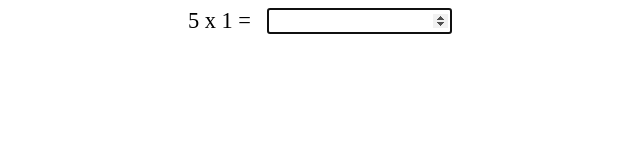
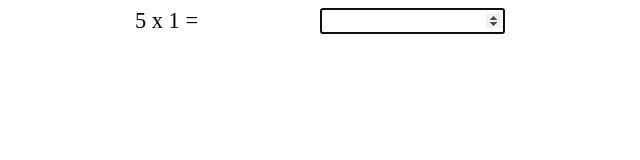
Before and after one commit to matt-j-e/tdd-times-tables, a website with bundled scripts: page index.html in a window 1280 px wide. Both pictures are taken after a click on the button "Start". Shown: the whole page, without its empty margins (320-960 px from the left). Built offline with nearby package versions, Linux system fonts and the light colour scheme.

Commit message:
Use css grid.

```diff
--- a/styles.css
+++ b/styles.css
@@ -1,10 +1,8 @@
 .wrapper {
   font-size: 1.4rem;
   max-width: 100vw;
-  display: flex;
-  flex-direction: column;
-  justify-content: center;
-  align-items: center;
+  display: grid;
+  justify-items: center;
 }
 
 .start,
@@ -14,19 +12,14 @@
 }
 
 .workspace {
-  display: flex;
-  flex-direction: row;
-  justify-content: center;
+  display: grid;
+  grid-template-columns: 1fr 1fr;
 }
 
 .question {
   /* display: inline-block; */
-  flex-basis: 70%;
+  /* flex-basis: 70%; */
   padding-right: 1rem;
-}
-
-#answer {
-  flex-basis: 30%;
 }
 
 .result {
```
